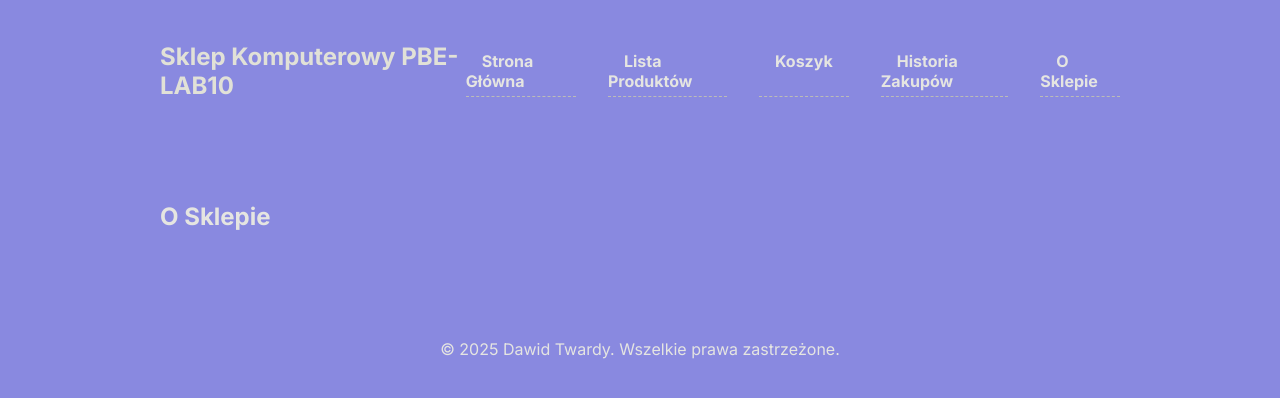
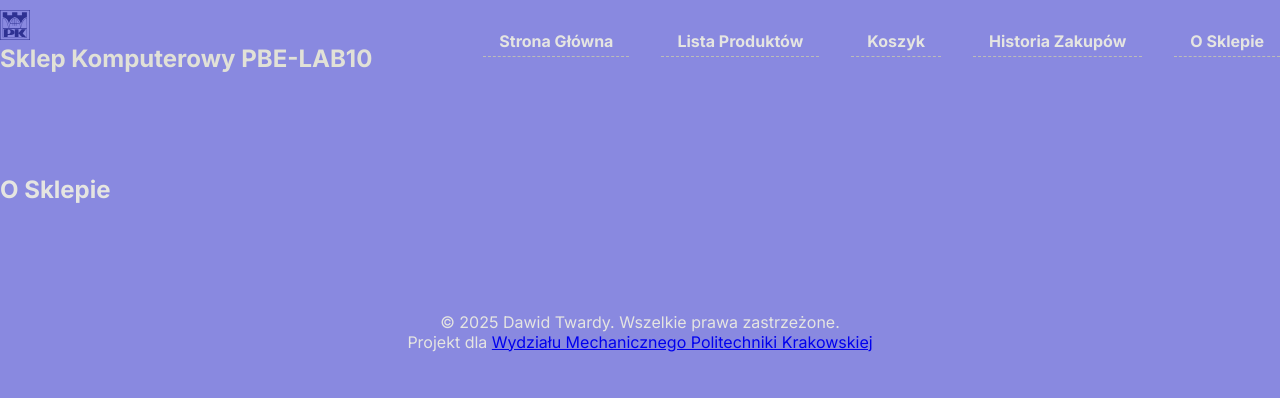
Before and after one commit to DawidTwardy/computer-shop-lab10-dawidtwardy, a Next.js app: page /about in a window 1280 px wide. Shown: the top 398 px of the page. Built offline with nearby package versions, Linux system fonts and the light colour scheme.

Commit message:
Task 4.1 - add header and footer

```diff
--- a/app/layout.tsx
+++ b/app/layout.tsx
@@ -1,25 +1,24 @@
+// app/layout.tsx
 import './global.css';
 import { Inter } from 'next/font/google';
 import React from 'react';
-import Navbar from '@/components/Navbar';
+import MainHeader from '@/components/MainHeader';
+import Footer from '@/components/Footer';
 
 const inter = Inter({ subsets: ['latin'] });
 
 export default function RootLayout({ children }: { children: React.ReactNode }) {
     return (
         <html lang="pl">
-            <body className={inter.className}>
-                <div className="main-container">
-                    <header>
-                        <h1>Sklep Komputerowy PBE-LAB10</h1>
-                        <Navbar />
-                    </header>
-                    <main>
+            {/* Dodajemy klasy bazowe Tailwind na body */}
+            <body className={`${inter.className} bg-[#8989e0] text-[#e5e5e1]`}>
+                {/* Zastępujemy .main-container stylami Tailwind */}
+                <div className="w-[90%] max-w-6xl mx-auto my-8 min-h-screen flex flex-col p-0">
+                    <MainHeader />
+                    <main className="flex-grow p-5 md:p-10">
                         {children}
                     </main>
-                    <footer>
-                        <p>&copy; 2025 Dawid Twardy. Wszelkie prawa zastrzeżone.</p>
-                    </footer>
+                    <Footer />
                 </div>
             </body>
         </html>
--- /dev/null
+++ b/components/Footer.tsx
@@ -0,0 +1,17 @@
+// components/Footer.tsx
+import React from 'react';
+
+export default function Footer() {
+    const currentYear = new Date().getFullYear();
+    const pkLink = "https://mechan.pk.edu.pl/";
+
+    return (
+        // Zaimplementowane style z `app/global.css` jako klasy Tailwind
+        <footer className="text-center p-4 text-[#e5e5e1] mt-8">
+            <p className="m-0">&copy; {currentYear} Dawid Twardy. Wszelkie prawa zastrzeżone.</p>
+            <p className="m-0">
+                Projekt dla <a href={pkLink} target="_blank" rel="noopener noreferrer" className="text-[#e5e5e1] underline hover:text-[#bcbcb7]">Wydziału Mechanicznego Politechniki Krakowskiej</a>
+            </p>
+        </footer>
+    );
+}
--- /dev/null
+++ b/components/MainHeader.tsx
@@ -0,0 +1,32 @@
+// components/MainHeader.tsx
+import React from 'react';
+import Link from 'next/link';
+import Image from 'next/image';
+import Navbar from '@/components/Navbar';
+
+export default function MainHeader() {
+    return (
+        // Zaimplementowane style z `app/global.css` jako klasy Tailwind
+        <header className="flex justify-between items-center mb-8 p-0 text-left">
+            {/* Odtworzenie struktury z logo PK (link do strony głównej) i tytułem */}
+            <div className="flex items-center space-x-4">
+                <Link href="/">
+                    {/* Logo PK pełniące rolę linka do strony głównej */}
+                    <Image
+                        src="/politechnika-krakowska-logo.svg"
+                        alt="Logo Politechniki Krakowskiej"
+                        width={30}
+                        height={30}
+                        priority
+                        className="mr-2"
+                    />
+                </Link>
+                {/* Tytuł */}
+                <h1 className="font-['Inter'] text-2xl md:text-3xl text-[#e1e1d7] m-0">
+                    Sklep Komputerowy PBE-LAB10
+                </h1>
+            </div>
+            <Navbar />
+        </header>
+    );
+}
```
